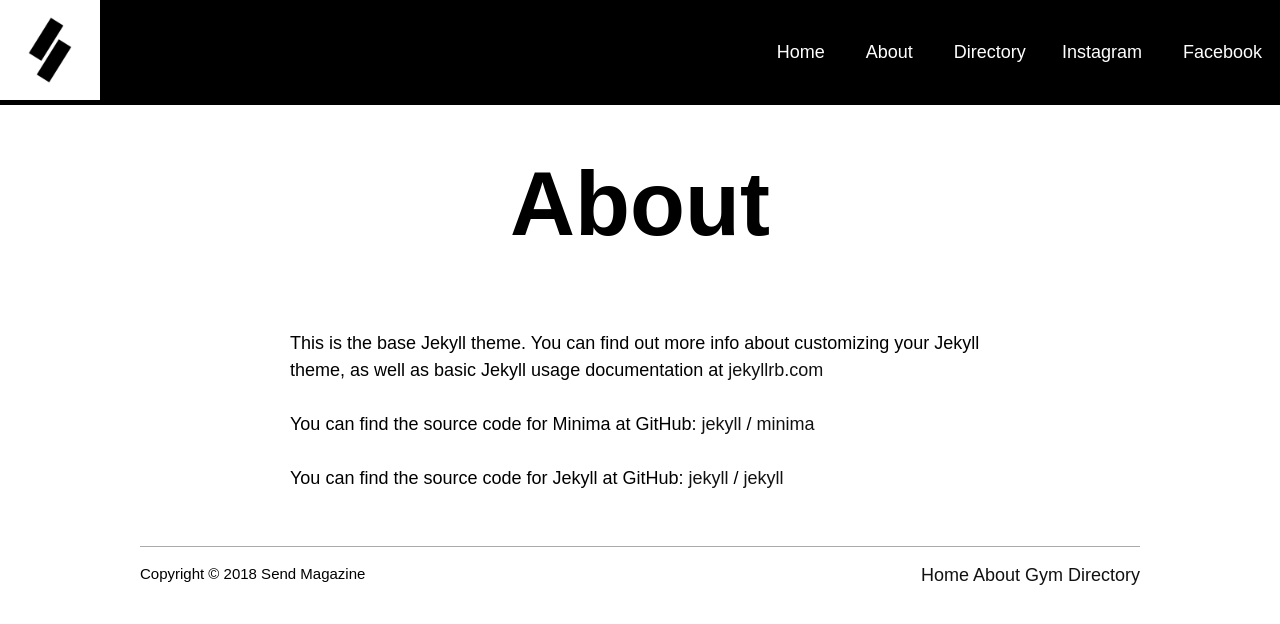
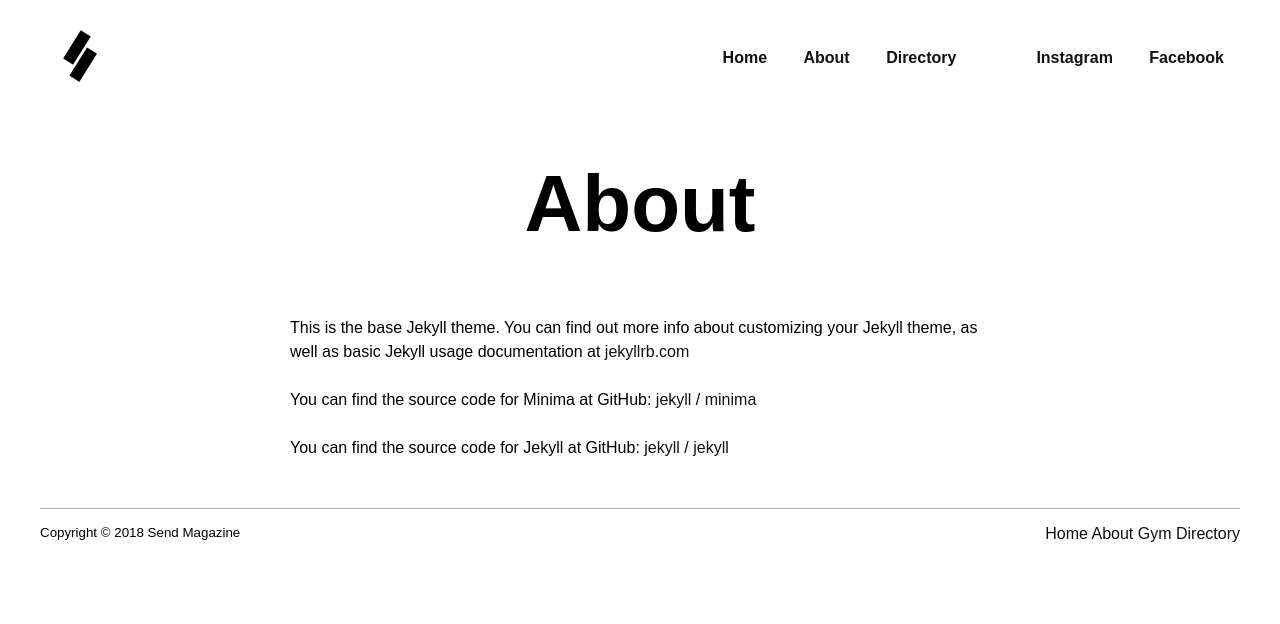
Before and after one commit to nickaguilos/sendmagazine, a Jekyll site: the page built from about.md, in a window 1280 px wide. Shown: the top 624 px of the page. Built offline with Jekyll 4.4.1, drawn with Linux system fonts in a browser that asks for light colours; some web fonts are replaced.

```diff
--- a/_includes/header.html
+++ b/_includes/header.html
@@ -1,4 +1,4 @@
-<header class="site-header" role="banner">
+<header class="site-header fixed-width-container" role="banner">
     {%- assign default_paths = site.pages | map: "path" -%}
     {%- assign page_paths = site.header_pages | default: default_paths -%}
     <a class="logo" rel="author" href="{{ "/" | relative_url }}">
--- a/_sass/send.scss
+++ b/_sass/send.scss
@@ -30,7 +30,7 @@ $border-color: #aaa;
 
 @media screen and (min-width: 1000px) {
   	html {
-    	font-size: 18px;
+    	font-size: 16px;
   	}
 
   	// body {
--- a/_sass/send/_base.scss
+++ b/_sass/send/_base.scss
@@ -1,6 +1,6 @@
 html {
 	box-sizing: border-box;
-	font-family: $base-font-family;
+	font-family: $copy-font-family;
 	font-size: 16px;
 }
 
@@ -9,13 +9,14 @@ body {
 }
 
 .fixed-width-container {
-	max-width: 1000px;
+	max-width: 1200px;
 	margin: 0 auto;
 }
 
 img {
 	background-color: $border-color;
-	min-height: 100px;
+	// min-height: 100px;
+	width: 100%;
 }
 
 
@@ -59,3 +60,26 @@ a {
 	@extend h4;
 	font-family: 'acumin-pro-condensed', sans-serif;
 }
+
+// Layout
+.article-2-span {
+	display: grid;
+	grid-template-columns: repeat(12, 1fr);
+	grid-gap: 1rem;
+	align-items: baseline;
+
+	> li:first-child {
+		grid-column: 1/9;
+	}
+
+	> li:nth-child(2) {
+		grid-column: 9/13;
+	}
+}
+
+.article-3-span {
+	display: grid;
+	grid-template-columns: repeat(12, 1fr);
+	grid-gap: 1rem;
+	align-items: baseline;
+}
--- a/_sass/send/_page-home.scss
+++ b/_sass/send/_page-home.scss
@@ -6,24 +6,37 @@
 	grid-template-columns: repeat(12, 1fr);
 
 	#featured {
-		min-height: 600px;
-		background: url('https://source.unsplash.com/DiUz3I1iAt4/1600x900') $border-color;
-		background-size: cover;
+		background-color: $base-color;
 		grid-column: 1/13;
-		text-align: center;
 		color: #fff;
-		display: flex;
-		flex-direction: column;
-		justify-content: flex-end;
-		align-items: center;
-		padding-bottom: 5rem;
+		font-size: 16px;
 
 		h3, h4 {
 			margin: 0;
 		}
 
+		h4 {
+			font-family: $copy-font-family;
+			font-weight: 400;
+			font-size: 30px;
+			margin-top: -10px;
+		}
+
+		& > div {
+			display: flex;
+			align-items: center;
+		}
+
+		.image {
+			flex-basis: 50%;
+			line-height: 0;
+		}
+
+
+
 		.content {
-			max-width: 800px;
+			padding: 2rem;
+			flex-basis: 50%;
 		}
 	}
 
@@ -33,8 +46,9 @@
 	}
 
 	.post-list {
-		grid-column: 3/11;
+		grid-column: 2/12;
 		list-style: none;
+		font-size: 16px;
 
 		h3 {
 			font-size: 2rem;
@@ -42,13 +56,33 @@
 		}
 
 		li {
-			margin-top: 3rem;
 			display: flex;
 			align-items: center;
+		}
+	}
 
-			> div:first-child {
-				padding-right: 1rem;
+	.featured-photo {
+		text-align: center;
+		grid-column: 2/12;
+		padding: 5rem 0;
+		margin: 5rem 0;
+		border-top: 1px solid $border-color;
+		border-bottom: 1px solid $border-color;
+
+		h3 {
+			margin: 0;
+		}
+
+		.img-row {
+			margin: 2rem 0;
+
+			img {
+				display: inline-block;
+				width: 50%;
+				float: left;
 			}
 		}
+
+
 	}
 }
--- a/_sass/send/_section-header.scss
+++ b/_sass/send/_section-header.scss
@@ -4,11 +4,11 @@
 	display: flex;
 	justify-content: space-between;
 	align-items: center;
-	background-color: $base-color;
+	padding: 1rem 0;
 
 	.logo {
 		img {
-			width: 100px;
+			width: 80px;
 		}
 	}
 
@@ -18,11 +18,15 @@
 
 		a {
 			padding: 1rem;
-			color: #fff;
+			font-weight: bold;
 		}
 	}
 
 	.site-title {
 		flex-basis: auto;
 	}
+
+	.social {
+		margin-left: 3rem;
+	}
 }
```
Also changed, not shown: _layouts/home.html (+49 -8 lines), assets/images/homepage/featured-bukidnon.jpg (added), assets/images/homepage/featured-photo-2.jpg (added), 1 other file.
